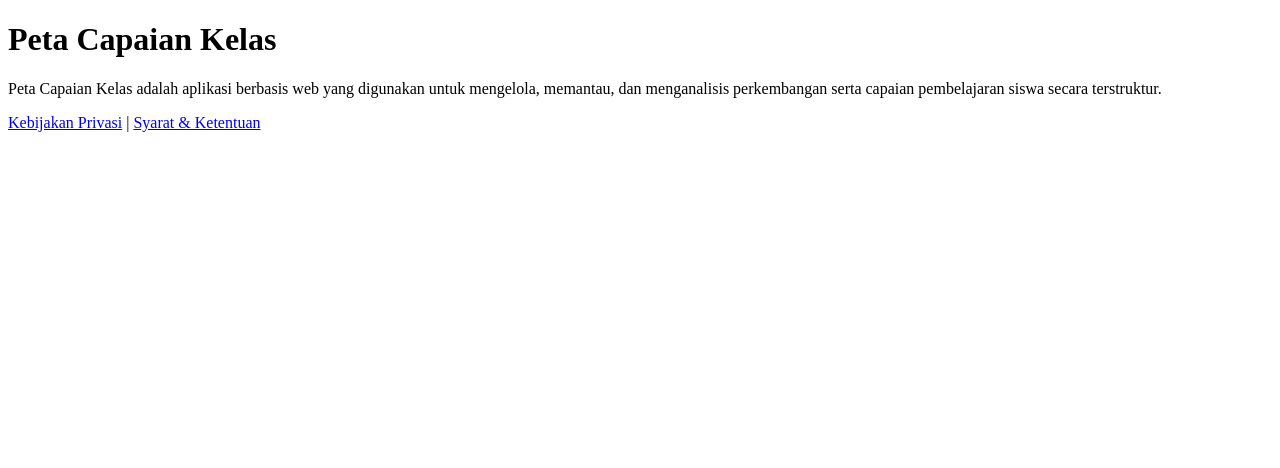
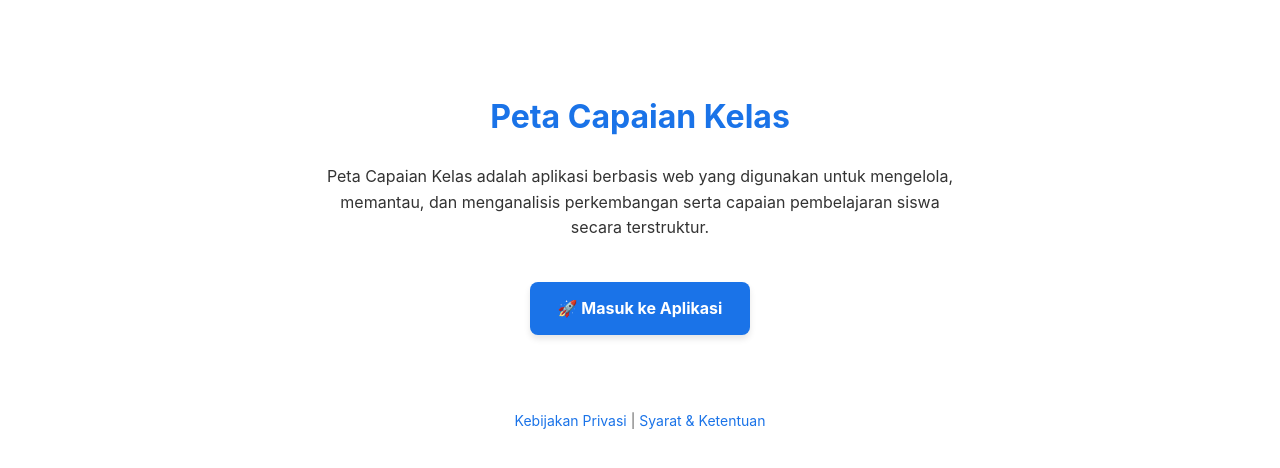
Before and after one commit to zuhruf0500-create/Peta-capaian_kelas, a plain HTML site: page index.html in a window 1280 px wide. Drawn offline with Linux system fonts and the light colour scheme.

Commit message:
Update index.html

```diff
--- a/index.html
+++ b/index.html
@@ -2,22 +2,59 @@
 <html lang="id">
 <head>
     <meta charset="UTF-8">
+    <meta name="viewport" content="width=device-width, initial-scale=1.0">
     <title>Peta Capaian Kelas</title>
+    <style>
+        body {
+            font-family: -apple-system, BlinkMacSystemFont, "Segoe UI", Roboto, sans-serif;
+            max-width: 650px;
+            margin: 50px auto;
+            padding: 20px;
+            line-height: 1.6;
+            text-align: center;
+            color: #333;
+        }
+        h1 { color: #1a73e8; }
+        .btn {
+            display: inline-block;
+            padding: 14px 28px;
+            background-color: #1a73e8;
+            color: white;
+            text-decoration: none;
+            border-radius: 8px;
+            font-weight: bold;
+            font-size: 16px;
+            margin: 25px 0;
+            box-shadow: 0 4px 6px rgba(0,0,0,0.1);
+        }
+        .btn:hover { background-color: #1557b0; }
+        footer { margin-top: 50px; font-size: 14px; color: #666; }
+        footer a { color: #1a73e8; text-decoration: none; }
+    </style>
 </head>
 <body>
+
     <!-- SYARAT 1: Nama aplikasi HARUS persis sama dengan di Google Console -->
     <h1>Peta Capaian Kelas</h1>
 
-    <!-- SYARAT 2: Penjelasan tujuan aplikasi (Explain the purpose) -->
+    <!-- SYARAT 2: Penjelasan tujuan aplikasi -->
     <p>
         Peta Capaian Kelas adalah aplikasi berbasis web yang digunakan untuk mengelola,
         memantau, dan menganalisis perkembangan serta capaian pembelajaran siswa secara terstruktur.
     </p>
+
+    <!-- TOMBOL PENGALIH MASUK KE APPS SCRIPT -->
+    <div>
+        <a href="https://script.google.com/macros/s/AKfycbzsHZdrtxZs5hWUSgip2N1dyLi_LEMVTs1Ya_yp1q5JWG6DWAUrBGXzmz3i8FQUcI70ng/exec" class="btn">
+            🚀 Masuk ke Aplikasi
+        </a>
+    </div>
 
     <!-- SYARAT 3: Tautan ke kebijakan privasi -->
     <footer>
         <a href="kebijakan-privasi.html">Kebijakan Privasi</a> |
         <a href="syarat-dan-ketentuan.html">Syarat & Ketentuan</a>
     </footer>
+
 </body>
 </html>
```
